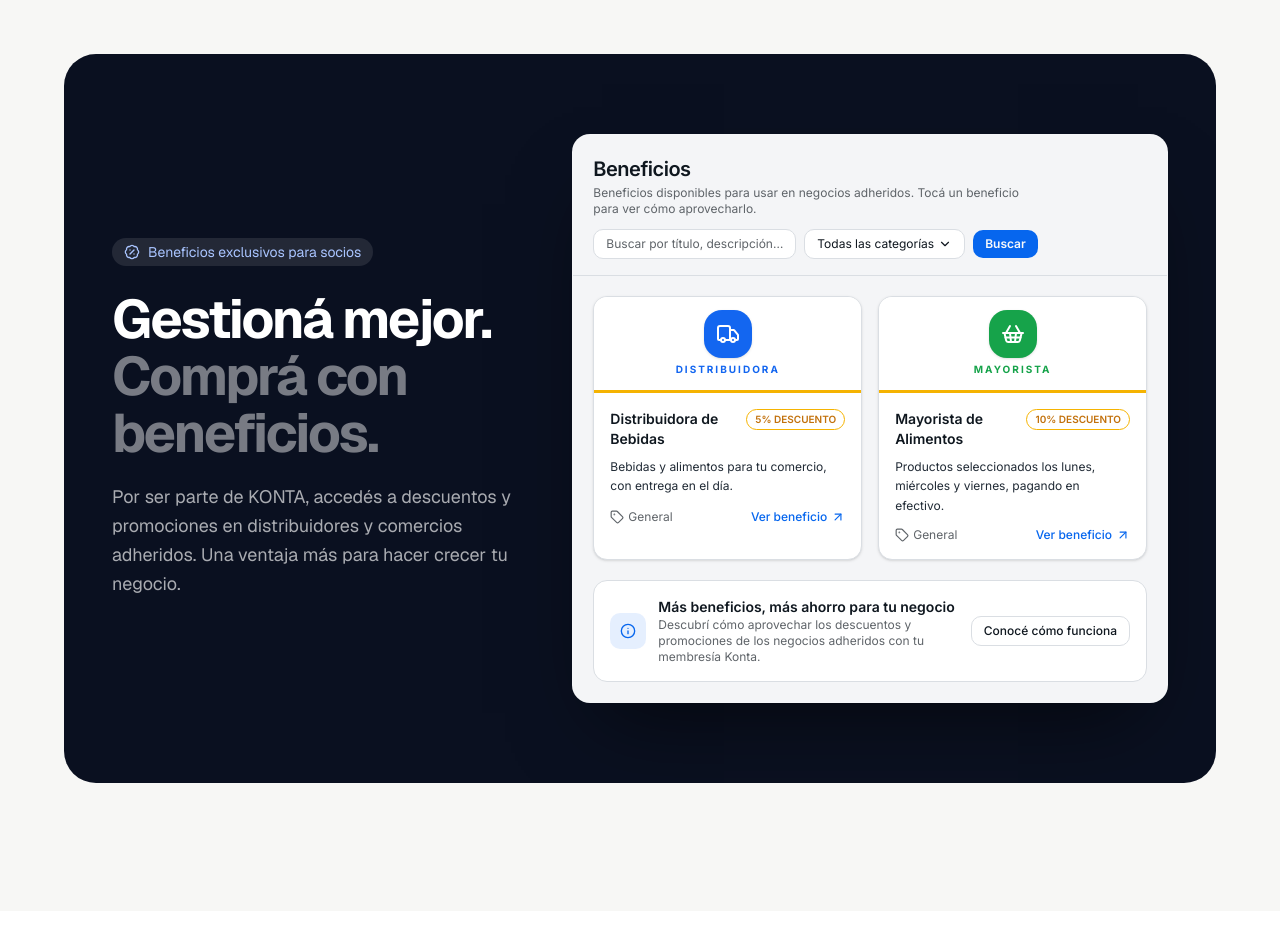
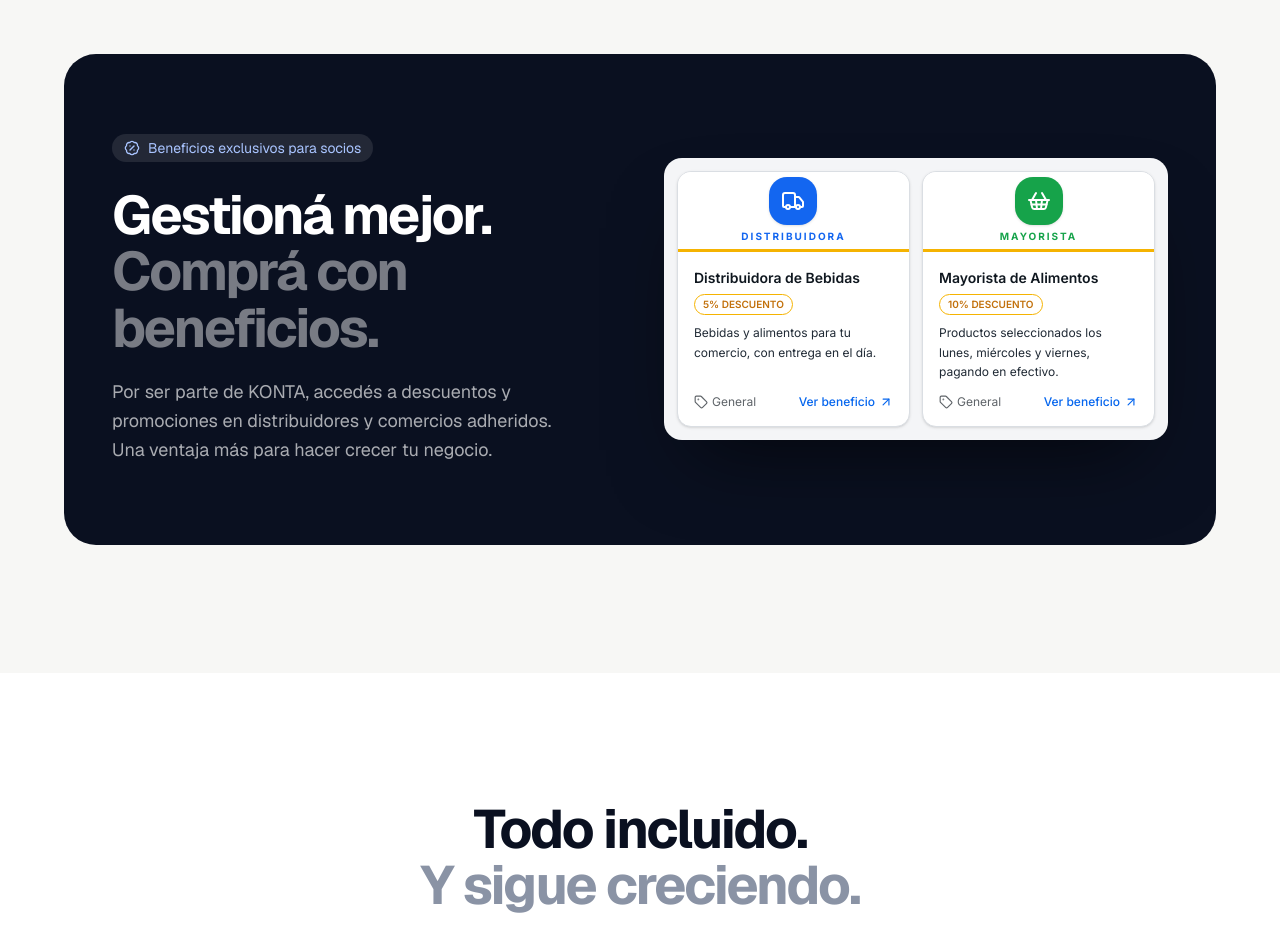
Before and after one commit to FabioDenis/kontasite, a Next.js app: page / in a window 1280 px wide. Shown: the part 9480-10411 px from the top of the page. Built offline with nearby package versions, Linux system fonts and the light colour scheme.

Commit message:
feat(landing): show only partner cards in benefits section

```diff
--- a/src/features/landing/sections/benefits.tsx
+++ b/src/features/landing/sections/benefits.tsx
@@ -1,7 +1,7 @@
 "use client";
 
 import { motion } from "motion/react";
-import { ArrowUpRight, BadgePercent, ChevronDown, Info, ShoppingBasket, Tag, Truck } from "lucide-react";
+import { ArrowUpRight, BadgePercent, ShoppingBasket, Tag, Truck } from "lucide-react";
 import { Reveal } from "../components/reveal";
 
 /**
@@ -41,23 +41,7 @@
 function BenefitsScreen() {
   return (
     <div className="konta-app overflow-hidden rounded-2xl border border-white/10 bg-background text-left shadow-[0_40px_80px_-30px_rgba(0,0,0,.6)]">
-      <div className="flex flex-wrap items-start justify-between gap-3 border-b border-border px-5 pt-5 pb-4">
-        <div className="max-w-md">
-          <h3 className="text-xl font-semibold tracking-tight">Beneficios</h3>
-          <p className="mt-0.5 text-xs text-muted-foreground">
-            Beneficios disponibles para usar en negocios adheridos. Tocá un beneficio para ver cómo aprovecharlo.
-          </p>
-        </div>
-        <div className="hidden items-center gap-2 text-xs sm:flex" aria-hidden>
-          <span className="rounded-lg border border-border bg-card px-3 py-1.5 text-muted-foreground">Buscar por título, descripción…</span>
-          <span className="inline-flex items-center gap-1 rounded-lg border border-border bg-card px-3 py-1.5">
-            Todas las categorías <ChevronDown className="size-3.5" />
-          </span>
-          <span className="rounded-lg bg-primary px-3 py-1.5 font-semibold text-primary-foreground">Buscar</span>
-        </div>
-      </div>
-
-      <div className="grid gap-4 p-5 sm:grid-cols-2">
+      <div className="grid gap-3 p-3 sm:grid-cols-2">
         {partners.map((p, i) => (
           <motion.article
             key={p.name}
@@ -66,19 +50,19 @@
             viewport={{ once: true, amount: 0.4 }}
             transition={{ duration: 0.6, delay: 0.15 + i * 0.12, ease }}
             whileHover={{ y: -4 }}
-            className="overflow-hidden rounded-xl border border-border bg-card shadow-sm"
+            className="flex flex-col overflow-hidden rounded-xl border border-border bg-card shadow-sm"
           >
-            <div className="grid h-24 place-items-center border-b-[3px] border-[#f5b301] bg-white">
+            <div className="grid h-20 place-items-center border-b-[3px] border-[#f5b301] bg-white">
               <GenericLogo {...p.logo} />
             </div>
-            <div className="p-4">
-              <div className="flex items-start justify-between gap-2">
+            <div className="flex flex-1 flex-col p-4">
+              <div className="flex flex-col items-start gap-1.5">
                 <h4 className="text-sm font-semibold">{p.name}</h4>
-                <span className="shrink-0 rounded-full border border-[#f5b301] px-2 py-0.5 text-[10px] font-semibold uppercase text-[#c2710c]">
+                <span className="rounded-full border border-[#f5b301] px-2 py-0.5 text-[10px] font-semibold uppercase text-[#c2710c]">
                   {p.discount}
                 </span>
               </div>
-              <p className="mt-2 min-h-10 text-xs leading-relaxed text-secondary-foreground">{p.detail}</p>
+              <p className="mt-2 flex-1 text-xs leading-relaxed text-secondary-foreground">{p.detail}</p>
               <div className="mt-3 flex items-center justify-between text-xs">
                 <span className="inline-flex items-center gap-1 text-muted-foreground">
                   <Tag className="size-3.5" /> General
@@ -92,18 +76,6 @@
         ))}
       </div>
 
-      <div className="mx-5 mb-5 flex flex-wrap items-center gap-3 rounded-xl border border-border bg-card p-4">
-        <span className="grid size-9 shrink-0 place-items-center rounded-lg bg-primary/10 text-primary">
-          <Info className="size-4" />
-        </span>
-        <div className="min-w-0 flex-1">
-          <p className="text-sm font-semibold">Más beneficios, más ahorro para tu negocio</p>
-          <p className="text-xs text-muted-foreground">
-            Descubrí cómo aprovechar los descuentos y promociones de los negocios adheridos con tu membresía Konta.
-          </p>
-        </div>
-        <span className="rounded-lg border border-border px-3 py-1.5 text-xs font-medium">Conocé cómo funciona</span>
-      </div>
     </div>
   );
 }
@@ -112,7 +84,7 @@
   return (
     <section id="beneficios" className="scroll-mt-20 px-4 py-24 sm:py-32">
       <div className="mx-auto max-w-6xl overflow-hidden rounded-[2rem] bg-ink px-5 py-14 text-white sm:px-12 sm:py-20">
-        <div className="grid items-center gap-12 lg:grid-cols-[minmax(0,0.9fr)_minmax(0,1.3fr)]">
+        <div className="grid items-center gap-12 lg:grid-cols-[minmax(0,1fr)_minmax(0,1fr)]">
           <Reveal>
             <span className="inline-flex items-center gap-2 rounded-full bg-white/10 px-3 py-1 text-sm text-[#a9c4ff]">
               <BadgePercent className="size-4" /> Beneficios exclusivos para socios
@@ -128,7 +100,7 @@
             </p>
           </Reveal>
 
-          <Reveal delay={0.1}>
+          <Reveal delay={0.1} className="mx-auto w-full max-w-lg">
             <BenefitsScreen />
           </Reveal>
         </div>
```
